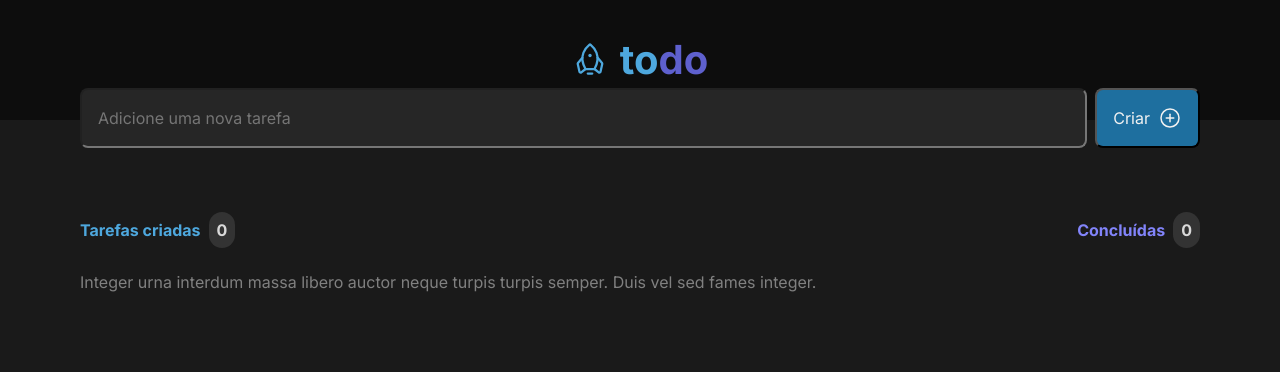
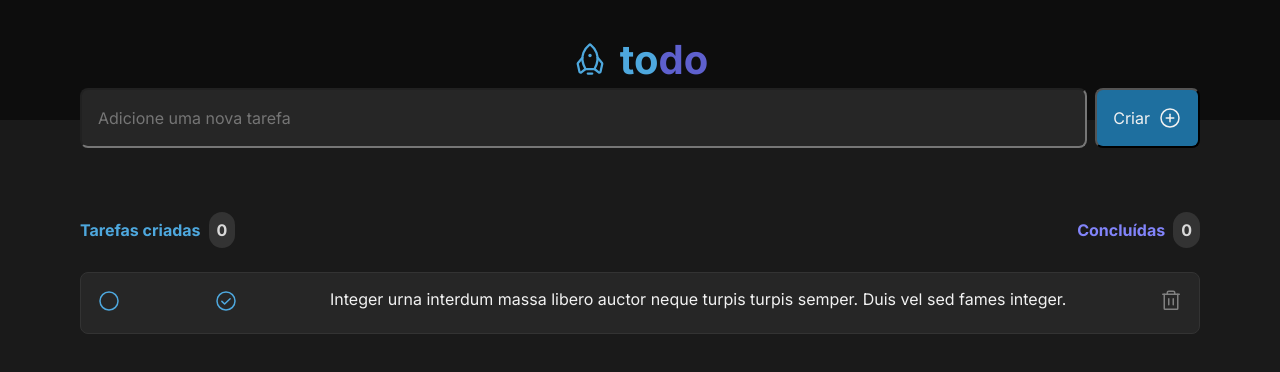
Before and after one commit to vhpinto/todo-list, a React (Vite) app: page / in a window 1280 px wide. Shown: the top 372 px of the page. Built offline with nearby package versions, Linux system fonts and the light colour scheme.

Commit message:
Componente Todo e sua estilização

```diff
--- /dev/null
+++ b/src/components/Todo.module.css
@@ -0,0 +1,23 @@
+.todo {
+    background-color: var(--gray-500);
+    color: var(--gray-100);
+    border-radius: 8px;
+    border: 1px solid var(--gray-400);
+    padding: 1rem;
+
+    display: flex;
+    justify-content: space-between;
+
+    margin-bottom: 0.75rem;
+}
+
+.checked {
+    color: var(--blue);
+}
+
+.todo button {
+    color: var(--gray-300);
+    background: transparent;
+    border: none;
+    cursor: pointer;
+}
--- /dev/null
+++ b/src/components/Todo.tsx
@@ -0,0 +1,18 @@
+import { Circle, CheckCircle, Trash } from 'phosphor-react'
+
+import styles from './Todo.module.css'
+
+export function Todo () {
+    return (
+        <div className={styles.todo}>
+            <a href='#' className={styles.checked}><Circle size={24}/> </a>
+            <a href='#' className={styles.checked}><CheckCircle size={24} /> </a>
+
+
+            <span>Integer urna interdum massa libero auctor neque turpis turpis semper. Duis vel sed fames integer.</span>
+            <button>
+                <Trash size={24} />
+            </button>
+        </div>
+    )
+}
--- a/src/components/TodoList.tsx
+++ b/src/components/TodoList.tsx
@@ -1,4 +1,5 @@
 import { ClipboardText } from 'phosphor-react'
+import { Todo } from './Todo';
 
 import styles from './TodoList.module.css'
 
@@ -31,7 +32,7 @@ export function TodoList () {
 
                     todoList.map((todo) => {
                         return (
-                            <p>{todo.description}</p>
+                            <Todo />
                         )
 
                     })
```
